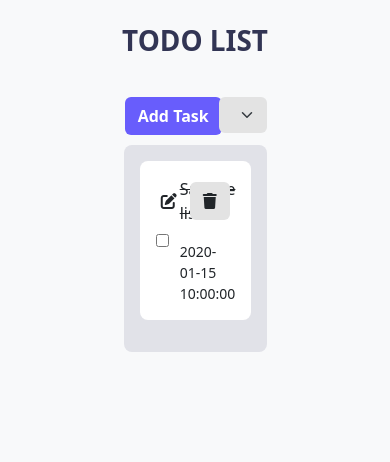
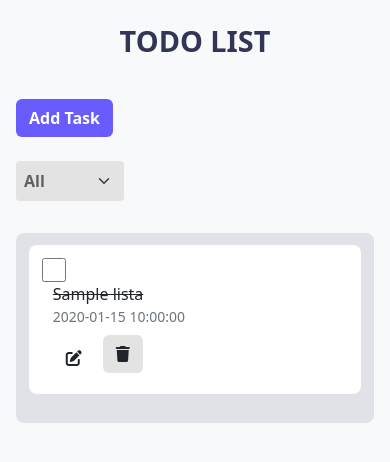
Before and after one commit to CI5co22/todolist, a CodeIgniter 4 app: the page made by app/Views/principal.php in a window 390 px wide. Shown: the top 462 px of the page. Run offline with PHP 8.4 and a stand-in for CodeIgniter, Linux system fonts and the light colour scheme; the template is opened without the code that fills it: most values are stand-ins (such as "Sample title", 1, 10 or a date in 2020); some libraries are stand-ins or nearby versions.

Commit message:
responsive attempt 1

```diff
--- a/app/Views/principal.php
+++ b/app/Views/principal.php
@@ -1,35 +1,37 @@
-<?=  $this->extend("layout/layout"); ?>
+<?= $this->extend("layout/layout"); ?>
 
-<?=  $this->section('contenido') ?>
+<?= $this->section('contenido') ?>
 
 <style>
-
-:root
-{
+:root {
     --principal: #685DFC;
 }
 
-header h1
-{
+header h1 {
     font-weight: 900;
-  color: #323554
+    color: #323554;
 }
 
+.main {
+    width: 100%;
+    padding: 1rem;
+}
 
-.list
-{
+.list {
     background-color: #E1E2E8;
     border-radius: 8px;
     padding: 1rem;
-  margin: 10px;
+    margin: 10px 0;
 }
 
-.task
-{
+.task {
     background-color: white;
-  padding: 0rem 1rem;
+    padding: 0.8rem 1rem;
     border-radius: 8px;
     position: relative;
+    display: flex;
+    align-items: center;
+    flex-wrap: wrap;
 }
 
 .task form {
@@ -37,89 +39,178 @@ header h1
     align-items: center;
 }
 
-
-.actions
-{
-   position: absolute;
-   right: 0;
-   margin: 1.3rem;
+.actions {
     display: flex;
     align-items: center;
+    margin-left: auto;
 }
 
-.actions form .btn
-{
+.actions form .btn {
     background-color: #E3E3E3;
+    margin-left: 0.5rem;
 }
 
-.actions form .btn:hover
-{
+.actions form .btn:hover {
     background-color: var(--principal);
-  color:white;
+    color: white;
 }
 
-.add, .add:hover
-{
+.add, .add:hover {
     background-color: var(--principal);
-  position: absolute;
-  left: 0.2rem;
     transition: 0.3s;
 }
 
-.btn:hover
-{
+.btn:hover {
     transform: scale(1.07);
 }
 
-.top
-{
+.top {
     position: relative;
-  margin: 0 0 3rem 0;
+    margin: 0 0 2rem 0;
+    display: flex;
+    justify-content: space-between;
+    align-items: center;
+    flex-wrap: wrap;
 }
 
-.filter
-{
+.filter {
     background-color: #E3E3E3;
-  position: absolute;
-  right: 0.6rem;
     border: none;
     color: #616161;
+    padding: 0.5rem;
+    border-radius: 4px;
 }
 
-.task .task_info
-{
+.task .task_info {
     margin: 0 0 0 0.7rem;
     text-align: left;
+    flex: 1;
+    min-width: 150px;
 }
 
-.task .task_info .date
-{
+.task .task_info .date {
     font-size: 14px;
+    color: #6c757d;
+    margin: 0;
+}
+
+/* Responsive styles */
+@media (max-width: 768px) {
+    .main {
+        padding: 0.5rem;
+    }
+
+    .top {
+        flex-direction: column;
+        align-items: flex-start;
+        gap: 1rem;
+    }
+
+    .filter {
+        width: 100%;
+        margin-top: 0.5rem;
+    }
+
+    .task {
+        padding: 0.8rem;
+    }
+
+    .task_info {
+        margin-left: 0.5rem;
+    }
+
+    .actions {
+        margin-top: 0.5rem;
+        width: 100%;
+        justify-content: flex-end;
+    }
+}
+
+@media (max-width: 576px) {
+    header h1 {
+        font-size: 1.8rem;
+    }
+
+    .list {
+        padding: 0.8rem;
+    }
+
+    .task {
+        flex-direction: column;
+        align-items: flex-start;
+    }
+
+    .task form {
+        width: 100%;
+        margin-bottom: 0.5rem;
+    }
+
+    .task_info {
+        width: 100%;
+        margin: 0.5rem 0;
+    }
+
+    .actions {
+        justify-content: space-between;
+        width: 100%;
+    }
+
+    .modal-dialog {
+        margin: 0.5rem;
+    }
+}
+
+/* Mejoras de accesibilidad */
+.btn:focus {
+    box-shadow: 0 0 0 0.2rem rgba(104, 93, 252, 0.25);
+}
+
+.form-control:focus {
+    border-color: var(--principal);
+    box-shadow: 0 0 0 0.2rem rgba(104, 93, 252, 0.25);
+}
+
+.form-select:focus {
+    border-color: var(--principal);
+    box-shadow: 0 0 0 0.2rem rgba(104, 93, 252, 0.25);
+}
+
+/* Mejora visual para tareas completadas */
+.task.completed {
+    opacity: 0.8;
+    background-color: #f8f9fa;
+}
+
+.task.completed .task_info p {
+    color: #6c757d;
 }
 </style>
+
 <header data-bs-theme="dark" class="mt-4 mb-4 text-center">
     <h1>TODO LIST</h1>
 </header>
 
-<section class=" main container w-50  p-3">
+<section class="main container p-3">
     <div class="top">
-        <button type="button" class="btn add ms-2 text-white fw-bold" data-bs-toggle="modal" data-bs-target="#exampleModal" data-bs-whatever="@mdo">Add Task</button>
-      <form action="./" method="GET">
-        <select onchange="this.form.submit()" class="filter form-select w-25 fw-bold" name="mostrar" id="">
-          <option >Mostrar</option>
+        <button type="button" class="btn add text-white fw-bold" data-bs-toggle="modal" data-bs-target="#exampleModal">
+            Add Task
+        </button>
+        <form action="./" method="GET" class="d-flex">
+            <select onchange="this.form.submit()" class="filter form-select fw-bold" name="mostrar">
                 <option value="2">All</option>
-          <option value="1">Complete</option>
-          <option value="0">Incomplete</option>
+                <option value="1" <?= (isset($_GET['mostrar']) && $_GET['mostrar'] == 1) ? 'selected' : '' ?>>Complete</option>
+                <option value="0" <?= (isset($_GET['mostrar']) && $_GET['mostrar'] == 0) ? 'selected' : '' ?>>Incomplete</option>
             </select>
         </form>
+    </div>
 
-    </div>
-    <div class="list ">
+    <div class="list">
         <?php foreach($lista as $tarea): ?>
-      <div class="task d-flex mb-3">
+        <div class="task mb-3 <?= $tarea->estado == 1 ? 'completed' : '' ?>">
             <input type="checkbox" name="check" value="<?= $tarea->id ?>"
-              style="width: 2rem;"
-              onChange="document.getElementById('form-<?= $tarea->id ?>').submit()">
+                style="width: 1.5rem; height: 1.5rem;"
+                onChange="document.getElementById('form-<?= $tarea->id ?>').submit()"
+                <?= $tarea->estado == 1 ? 'checked' : '' ?>>
 
             <form id="form-<?= $tarea->id ?>" method="POST" action="./" style="display:none;">
                 <input type="hidden" name="check" value="<?= $tarea->id ?>">
@@ -127,30 +218,27 @@ header h1
             </form>
 
             <div class="task_info">
-        <p class="m-0 mt-3"><?= ($tarea->estado == 0 ) ? $tarea->nombre : '<s>'.$tarea->nombre.'</s>'  ?></p>
-        <p class="date">
-   <p class="date">
-    <p class="date">
-      <?= $tarea->fecha ?>
-    </p>
-</p>
+                <p class="m-0"><?= ($tarea->estado == 0 ) ? htmlspecialchars($tarea->nombre) : '<s>'.htmlspecialchars($tarea->nombre).'</s>' ?></p>
+                <p class="date m-0"><?= $tarea->fecha ?></p>
             </div>
+
             <div class="actions">
-
-            <button   data-id="<?= $tarea->id ?>" data-title="<?= $tarea->nombre ?>" name="edit" class="btn" data-bs-toggle="modal" data-bs-target="#editModal" data-bs-whatever="@mdo"><i class="fa-solid fa-edit"></i></button>
-          <form action="./" method="post" >
-            <button name="delete" value="<?= $tarea->id ?>" class="btn"><i class="fa-solid fa-trash"></i></button>
+                <button data-id="<?= $tarea->id ?>" data-title="<?= htmlspecialchars($tarea->nombre) ?>"
+                    name="edit" class="btn" data-bs-toggle="modal" data-bs-target="#editModal">
+                    <i class="fa-solid fa-edit"></i>
+                </button>
+                <form action="./" method="post">
+                    <button name="delete" value="<?= $tarea->id ?>" class="btn">
+                        <i class="fa-solid fa-trash"></i>
+                    </button>
                 </form>
             </div>
         </div>
         <?php endforeach ?>
     </div>
-
 </section>
 
-
-<!-- modal -->
-
+<!-- Modal para añadir tarea -->
 <div class="modal fade" id="exampleModal" tabindex="-1" aria-labelledby="exampleModalLabel" aria-hidden="true">
     <div class="modal-dialog">
         <div class="modal-content">
@@ -162,63 +250,60 @@ header h1
                 <form method="POST" action="./">
                     <div class="mb-3">
                         <label for="recipient-name" class="col-form-label">Título</label>
-            <input  required='required' type="text" name="title" class="form-control" id="recipient-name">
+                        <input required type="text" name="title" class="form-control" id="recipient-name">
                     </div>
                     <div class="mb-3">
                         <label for="message-text" class="col-form-label">Estado</label>
-            <select name="status" class="form-select" id="">
+                        <select name="status" class="form-select">
                             <option value="0">Incomplete</option>
                             <option value="1">Complete</option>
                         </select>
                     </div>
-
-      </div>
                     <div class="modal-footer">
+                        <button type="button" class="btn btn-secondary" data-bs-dismiss="modal">Cancelar</button>
                         <button type="submit" name="add" class="btn btn-primary">Agregar tarea</button>
                     </div>
                 </form>
             </div>
         </div>
     </div>
+</div>
 
-<!-- modal editar -->
-
+<!-- Modal para editar tarea -->
 <div class="modal fade" id="editModal" tabindex="-1" aria-labelledby="editModalLabel" aria-hidden="true">
     <div class="modal-dialog">
         <div class="modal-content">
-      <form method="POST" action="./">
             <div class="modal-header">
                 <h1 class="modal-title fs-5" id="editModalLabel">Editar tarea</h1>
                 <button type="button" class="btn-close" data-bs-dismiss="modal" aria-label="Close"></button>
             </div>
             <div class="modal-body">
-
+                <form method="POST" action="./">
                     <div class="mb-3">
                         <label class="col-form-label">Título</label>
                         <input required type="text" name="title" class="form-control" id="edit-title">
                     </div>
-        </div>
+                    <input type="hidden" name="id" id="edit-id">
                     <div class="modal-footer">
-          <button type="submit" name="update"  id="edit-id" class="btn btn-primary">Actualizar tarea</button>
+                        <button type="button" class="btn btn-secondary" data-bs-dismiss="modal">Cancelar</button>
+                        <button type="submit" name="update" class="btn btn-primary">Actualizar tarea</button>
                     </div>
                 </form>
             </div>
         </div>
     </div>
-
+</div>
 
 <script>
 const editModal = document.getElementById('editModal')
 editModal.addEventListener('show.bs.modal', event => {
     const button = event.relatedTarget
-
     const id = button.getAttribute('data-id')
     const title = button.getAttribute('data-title')
 
-  editModal.querySelector('#edit-id').value = id
-  editModal.querySelector('#edit-title').value = title
+    document.getElementById('edit-id').value = id
+    document.getElementById('edit-title').value = title
 })
 </script>
 
-
-<?=  $this->endSection() ?>
+<?= $this->endSection() ?>
```
Lines whose indentation alone changed are shown as unchanged.
